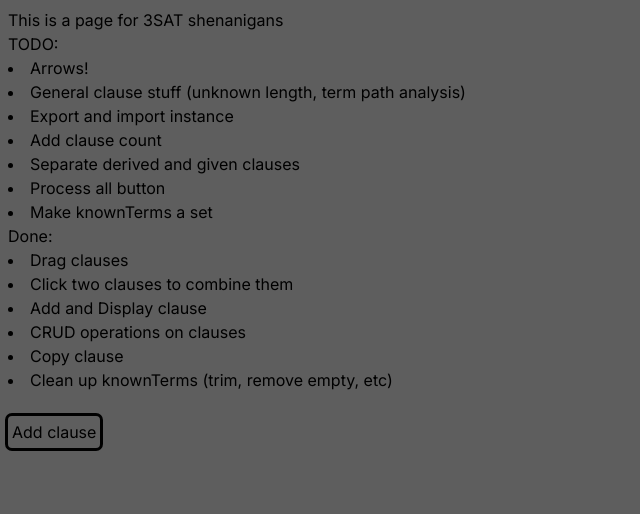
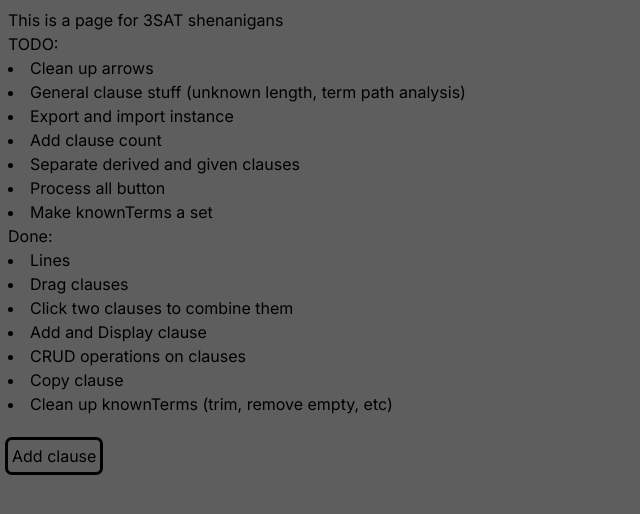
Before and after one commit to Quiggleson/portfolio, a Next.js app: page /sat in a window 1280 px wide. Shown: the top 514 px of the page, without its empty margins (0-640 px from the left). Built offline with nearby package versions, Linux system fonts and the light colour scheme.

Commit message:
update todo

```diff
--- a/app/sat/page.tsx
+++ b/app/sat/page.tsx
@@ -90,7 +90,7 @@ export default function Sat() {
         <p>This is a page for 3SAT shenanigans</p>
         <p>TODO:</p>
         <ul className="list-disc list-inside">
-            <li>Arrows!</li>
+            <li>Clean up arrows</li>
             <li>General clause stuff (unknown length, term path analysis)</li>
             <li>Export and import instance</li>
             <li>Add clause count</li>
@@ -100,6 +100,7 @@ export default function Sat() {
         </ul>
         <p>Done:</p>
         <ul className="list-disc list-inside">
+            <li>Lines</li>
             <li>Drag clauses</li>
             <li>Click two clauses to combine them</li>
             <li>Add and Display clause</li>
```
